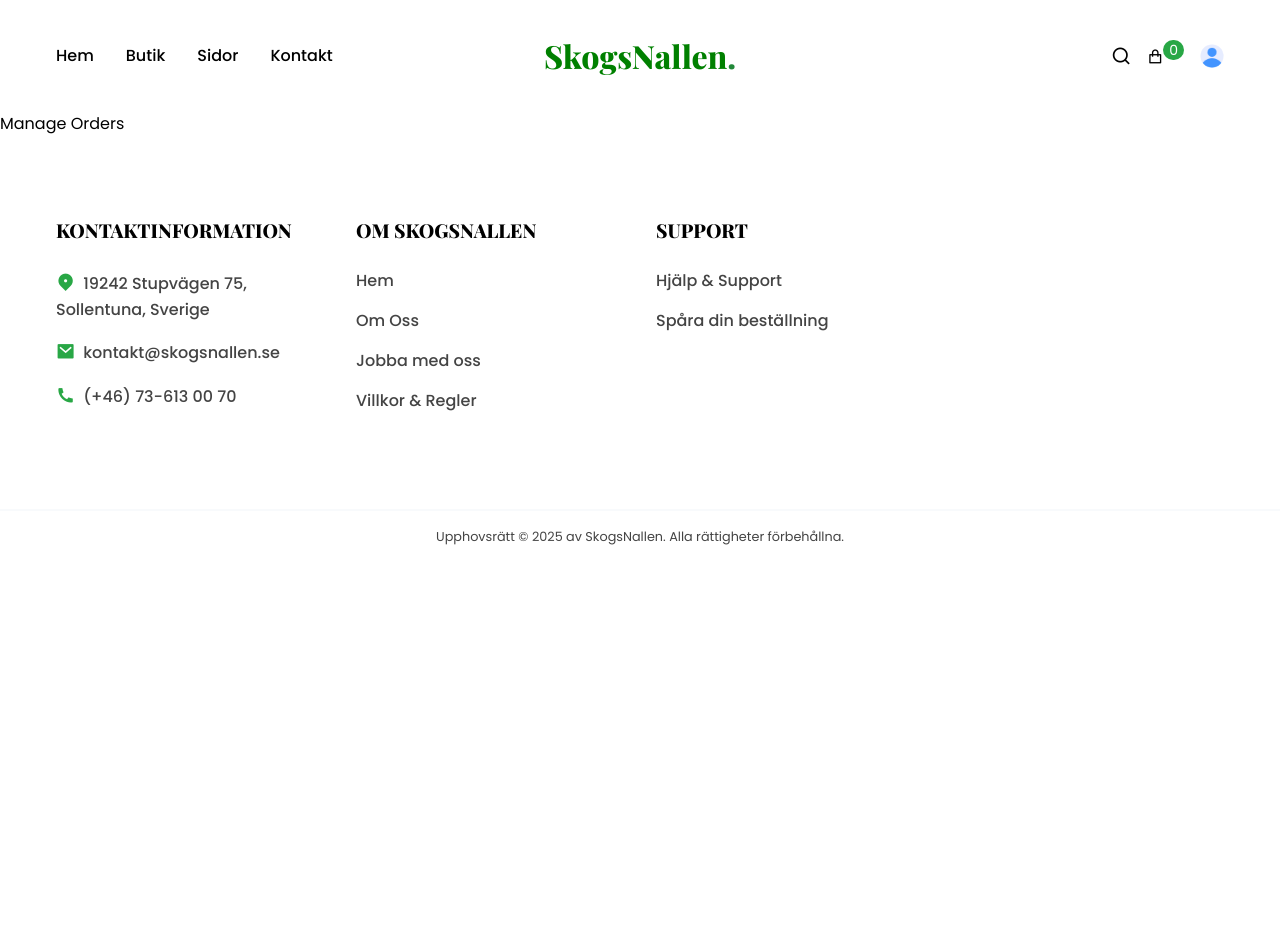
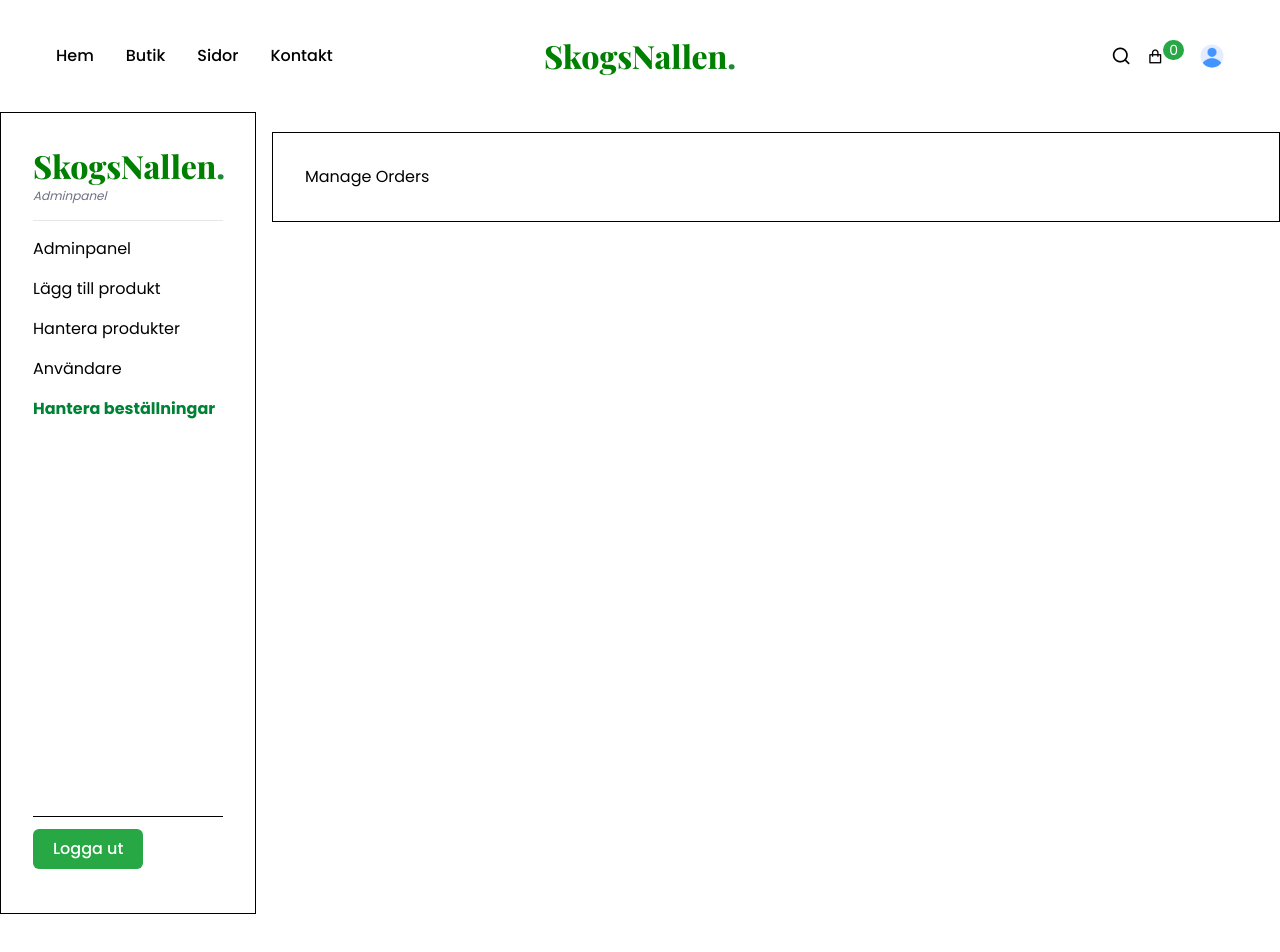
Before and after one commit to Darougah/SkogsNallen, a React (Vite) app in the folder frontend/: page /dashboard/manage-orders in a window 1280 px wide. Shown: the top 952 px of the page. Before the commit the page ends 800 px from the top, so only its background shows below. Built offline with nearby package versions, Linux system fonts and the light colour scheme; sample sign-in values are in the browser's storage.

Commit message:
add layout user/admin dashboard

```diff
--- /dev/null
+++ b/frontend/src/pages/dashboard/AdminDashboard.jsx
@@ -0,0 +1,71 @@
+import React from 'react';
+import { useDispatch } from 'react-redux';
+import { Link, NavLink, useNavigate } from 'react-router-dom';
+import { useLogoutUserMutation } from '../../redux/features/auth/authApi';
+import { logout } from '../../redux/features/auth/authSlice';
+
+const navItems = [
+  { path: '/dashboard/admin', label: 'Adminpanel' },
+  { path: '/dashboard/add-new-post', label: 'Lägg till produkt' },
+  { path: '/dashboard/manage-products', label: 'Hantera produkter' },
+  { path: '/dashboard/users', label: 'Användare' },
+  { path: '/dashboard/manage-orders', label: 'Hantera beställningar' },
+];
+
+const AdminDashboard = () => {
+  const [logoutUser] = useLogoutUserMutation();
+  const dispatch = useDispatch();
+  const navigate = useNavigate();
+
+  const handleLogout = async () => {
+    try {
+      await logoutUser().unwrap();
+      dispatch(logout());
+      navigate('/');
+    } catch (error) {
+      console.error('Misslyckades med att logga ut', error);
+    }
+  };
+
+  return (
+    <div className='space-y-5 bg-white p-8 md:h-screen flex flex-col justify-between'>
+      <div>
+        <div className='nav__logo mb-2'>
+          <Link to="/" className='text-2xl font-bold'>
+            SkogsNallen<span className='text-green-600'>.</span>
+          </Link>
+          <p className='text-xs italic text-gray-500'>Adminpanel</p>
+        </div>
+        <hr className='my-4 border-gray-200' />
+        <ul className='space-y-4'>
+          {navItems.map((item) => (
+            <li key={item.path}>
+              <NavLink
+                to={item.path}
+                end
+                className={({ isActive }) =>
+                  isActive
+                    ? 'text-green-700 font-bold'
+                    : 'text-black hover:text-green-600'
+                }
+              >
+                {item.label}
+              </NavLink>
+            </li>
+          ))}
+        </ul>
+      </div>
+      <div className='mb-3'>
+        <hr className='mb-3' />
+        <button
+          onClick={handleLogout}
+          className='text-white bg-primary font-medium px-5 py-2 rounded-md hover:bg-primary-dark transition'
+        >
+          Logga ut
+        </button>
+      </div>
+    </div>
+  );
+};
+
+export default AdminDashboard;
--- a/frontend/src/pages/dashboard/DashboardLayout.jsx
+++ b/frontend/src/pages/dashboard/DashboardLayout.jsx
@@ -1,10 +1,37 @@
-import React from 'react'
-import { Outlet } from 'react-router-dom'
+import React from 'react';
+import { useSelector } from 'react-redux';
+import { Navigate, Outlet } from 'react-router-dom';
+import UserDashboard from './UserDashboard';
+import AdminDashboard from './AdminDashboard';
 
 const DashboardLayout = () => {
+  const { user } = useSelector((state) => state.auth);
+
+  if (!user) {
+    return <Navigate to="/login" replace />;
+  }
+
+  const renderDashboard = () => {
+    switch (user?.role) {
+      case 'admin':
+        return <AdminDashboard />;
+      case 'user':
+        return <UserDashboard />;
+      default:
+        return <Navigate to="/login" replace />;
+    }
+  };
+
   return (
-    <div><Outlet/></div>
-  )
-}
+    <div className='container mx-auto flex flex-col md:flex-row gap-4 items-start justify-start'>
+      <aside className='lg:w-1/5 sm:w-2/5 w-full border'>
+        {renderDashboard()}
+      </aside>
+      <main className='p-8 bg-white w-full border mt-5'>
+        <Outlet />
+      </main>
+    </div>
+  );
+};
 
-export default DashboardLayout
+export default DashboardLayout;
--- /dev/null
+++ b/frontend/src/pages/dashboard/UserDashboard.jsx
@@ -0,0 +1,71 @@
+import React from 'react';
+import { Link, NavLink, useNavigate } from 'react-router-dom';
+import { useLogoutUserMutation } from '../../redux/features/auth/authApi';
+import { useDispatch } from 'react-redux';
+import { logout } from '../../redux/features/auth/authSlice';
+
+const navItems = [
+  { path: '/dashboard', label: 'Mitt Konto' },
+  { path: '/dashboard/orders', label: 'Beställningar' },
+  { path: '/dashboard/payments', label: 'Betalningar' },
+  { path: '/dashboard/profile', label: 'Profil' },
+  { path: '/dashboard/reviews', label: 'Recensioner' },
+];
+
+const UserDashboard = () => {
+  const [logoutUser] = useLogoutUserMutation();
+  const dispatch = useDispatch();
+  const navigate = useNavigate();
+
+  const handleLogout = async () => {
+    try {
+      await logoutUser().unwrap();
+      dispatch(logout());
+      navigate('/');
+    } catch (error) {
+      console.error('Misslyckades med att logga ut', error);
+    }
+  };
+
+  return (
+    <div className='space-y-5 bg-white p-8 md:h-screen flex flex-col justify-between'>
+      <div>
+        <div className='nav__logo mb-2'>
+          <Link to="/" className='text-2xl font-bold'>
+            SkogsNallen<span className='text-green-600'>.</span>
+          </Link>
+          <p className='text-xs italic text-gray-500'>Användarpanel</p>
+        </div>
+        <hr className='my-4 border-gray-200' />
+        <ul className='space-y-4'>
+          {navItems.map((item) => (
+            <li key={item.path}>
+              <NavLink
+                to={item.path}
+                end
+                className={({ isActive }) =>
+                  isActive
+                    ? 'text-green-700 font-bold'
+                    : 'text-black hover:text-green-600'
+                }
+              >
+                {item.label}
+              </NavLink>
+            </li>
+          ))}
+        </ul>
+      </div>
+      <div className='mb-3'>
+        <hr className='mb-3' />
+        <button
+          onClick={handleLogout}
+          className='text-white bg-primary font-medium px-5 py-2 rounded-md hover:bg-primary-dark transition'
+        >
+          Logga ut
+        </button>
+      </div>
+    </div>
+  );
+};
+
+export default UserDashboard;
```
